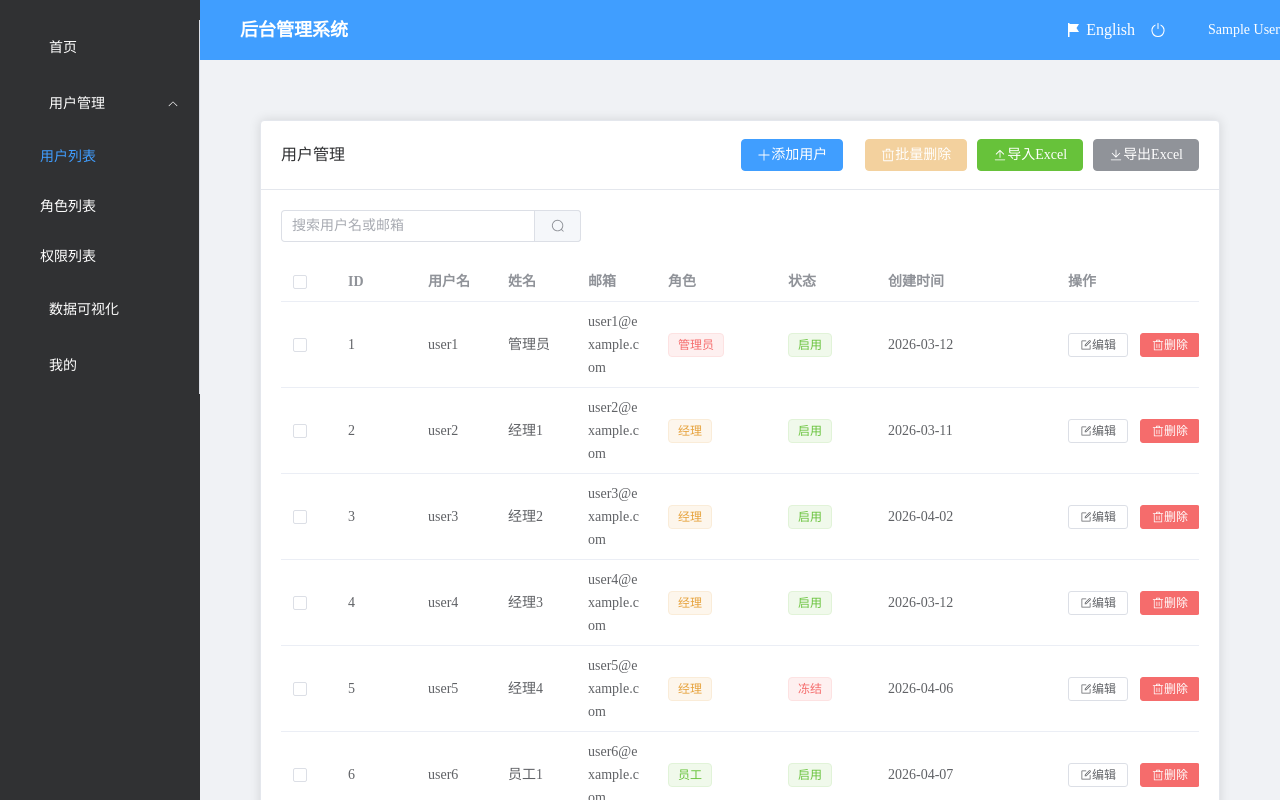
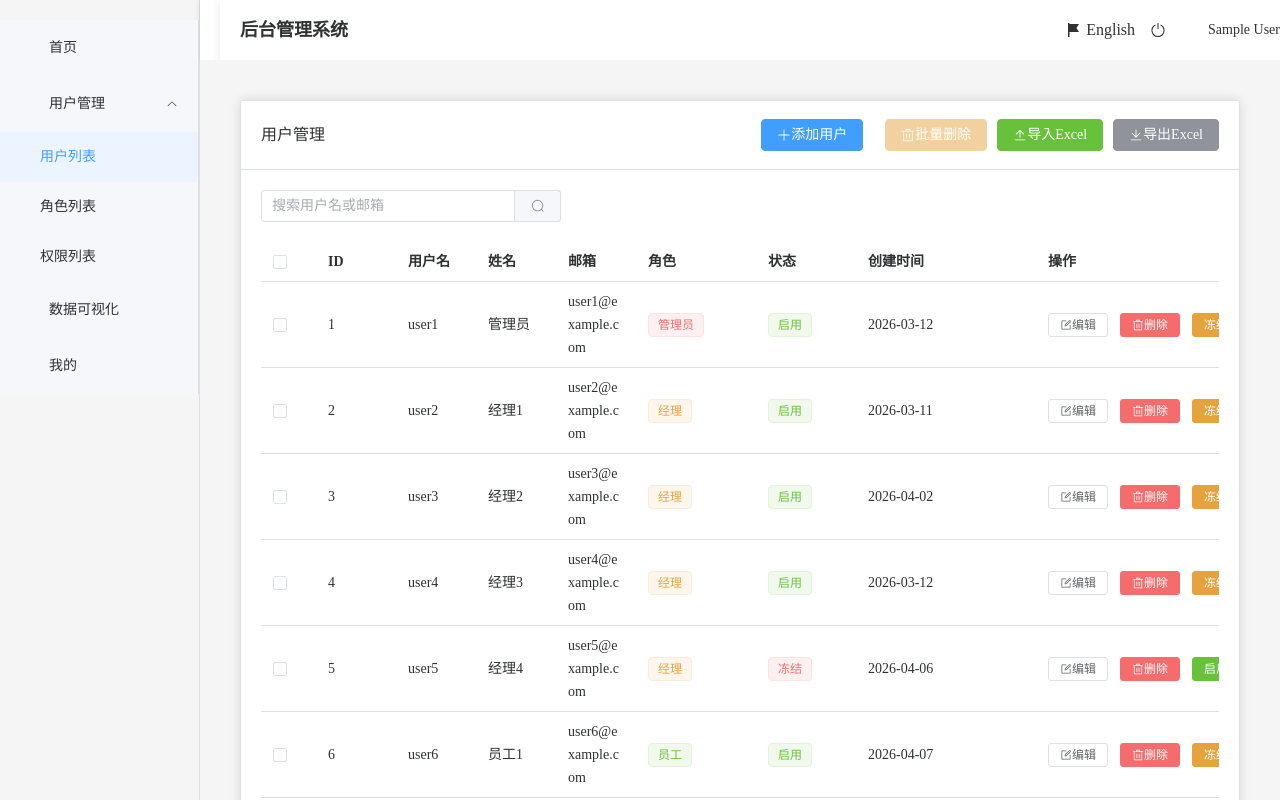
Before and after one commit to yhy-cool/two, a Vue app: page /users/list in a window 1280 px wide. Built offline with nearby package versions, Linux system fonts and the light colour scheme; sample sign-in values are in the browser's storage.

Commit message:
feat:修改了皮肤切换和国际化的Bug

```diff
--- a/src/App.vue
+++ b/src/App.vue
@@ -6,8 +6,9 @@ import { useI18n } from 'vue-i18n'
 const globalStore = useGlobalStore()
 const { locale } = useI18n()
 
-// 初始化主题
+// 初始化语言和主题
 onMounted(() => {
+  globalStore.initLanguage()
   globalStore.initTheme()
   // 同步Pinia中的语言到i18n
   locale.value = globalStore.language
@@ -36,6 +37,11 @@ watch(() => globalStore.theme, (newTheme) => {
   --text-color: #303133;
   --card-bg: #ffffff;
   --border-color: #dcdfe6;
+  --primary-color: #409EFF;
+  --hover-color: #ecf5ff;
+  --active-color: #ecf5ff;
+  --navbar-bg: #ffffff;
+  --navbar-text: #303133;
 }
 
 [data-theme="dark"] {
@@ -43,6 +49,11 @@ watch(() => globalStore.theme, (newTheme) => {
   --text-color: #e4e7ed;
   --card-bg: #2c2c2c;
   --border-color: #4e4e4e;
+  --primary-color: #409EFF;
+  --hover-color: #2c3036;
+  --active-color: #2c3036;
+  --navbar-bg: #1a1a1a;
+  --navbar-text: #e4e7ed;
 }
 
 body {
--- a/src/i18n/locales/en-US.js
+++ b/src/i18n/locales/en-US.js
@@ -14,6 +14,7 @@ export default {
     userManagement: 'User Management',
     addUser: 'Add User',
     batchDelete: 'Batch Delete',
+    importExcel: 'Import Excel',
     exportExcel: 'Export Excel',
     searchPlaceholder: 'Search username or email',
     id: 'ID',
@@ -21,6 +22,9 @@ export default {
     name: 'Name',
     email: 'Email',
     role: 'Role',
+    roleAdmin: 'Admin',
+    roleManager: 'Manager',
+    roleEmployee: 'Employee',
     status: 'Status',
     createdAt: 'Created At',
     actions: 'Actions',
@@ -106,5 +110,19 @@ export default {
     language: 'Language',
     chinese: '中文',
     english: 'English'
+  },
+  sidebar: {
+    home: 'Home',
+    userManagement: 'User Management',
+    userList: 'User List',
+    roleList: 'Role List',
+    permissionList: 'Permission List',
+    dashboard: 'Data Visualization',
+    profile: 'Profile'
+  },
+  navbar: {
+    title: 'Backend Management System',
+    profile: 'Profile',
+    logout: 'Logout'
   }
 }
--- a/src/i18n/locales/zh-CN.js
+++ b/src/i18n/locales/zh-CN.js
@@ -21,6 +21,9 @@ export default {
     name: '姓名',
     email: '邮箱',
     role: '角色',
+    roleAdmin: '管理员',
+    roleManager: '经理',
+    roleEmployee: '员工',
     status: '状态',
     createdAt: '创建时间',
     actions: '操作',
@@ -112,5 +115,19 @@ export default {
     language: '语言',
     chinese: '中文',
     english: 'English'
+  },
+  sidebar: {
+    home: '首页',
+    userManagement: '用户管理',
+    userList: '用户列表',
+    roleList: '角色列表',
+    permissionList: '权限列表',
+    dashboard: '数据可视化',
+    profile: '我的'
+  },
+  navbar: {
+    title: '后台管理系统',
+    profile: '个人中心',
+    logout: '退出登录'
   }
 }
--- a/src/layout/components/AppMain.vue
+++ b/src/layout/components/AppMain.vue
@@ -11,5 +11,8 @@
 <style scoped>
 .app-main {
   padding: 20px;
+  background-color: var(--bg-color) !important;
+  min-height: calc(100vh - 60px);
+  color: var(--text-color) !important;
 }
 </style>
--- a/src/layout/components/Navbar.vue
+++ b/src/layout/components/Navbar.vue
@@ -1,7 +1,7 @@
 <template>
   <div class="navbar">
     <div class="navbar-left">
-      <span class="logo">后台管理系统</span>
+      <span class="logo">{{ t('navbar.title') }}</span>
     </div>
     <div class="navbar-right">
       <div class="controls">
@@ -20,8 +20,8 @@
         </span>
         <template #dropdown>
           <el-dropdown-menu>
-            <el-dropdown-item @click="navigateToProfile">个人中心</el-dropdown-item>
-            <el-dropdown-item @click="handleLogout">退出登录</el-dropdown-item>
+            <el-dropdown-item @click="navigateToProfile">{{ t('navbar.profile') }}</el-dropdown-item>
+            <el-dropdown-item @click="handleLogout">{{ t('navbar.logout') }}</el-dropdown-item>
           </el-dropdown-menu>
         </template>
       </el-dropdown>
@@ -85,11 +85,15 @@ onMounted(() => {
   justify-content: space-between;
   align-items: center;
   padding: 0 20px;
+  background-color: var(--navbar-bg);
+  color: var(--navbar-text);
+  box-shadow: 0 2px 8px rgba(0, 0, 0, 0.1);
 }
 
 .logo {
   font-size: 18px;
   font-weight: bold;
+  color: var(--navbar-text);
 }
 
 .navbar-right {
@@ -109,12 +113,12 @@ onMounted(() => {
   display: flex;
   align-items: center;
   gap: 5px;
-  color: white;
+  color: var(--navbar-text);
   transition: color 0.3s ease;
 }
 
 .language-switch:hover, .theme-switch:hover {
-  color: #e6f7ff;
+  color: var(--primary-color);
 }
 
 .user {
@@ -122,6 +126,21 @@ onMounted(() => {
   display: flex;
   align-items: center;
   gap: 8px;
-  color: white;
+  color: var(--navbar-text);
+}
+
+/* 下拉菜单样式 */
+:deep(.el-dropdown-menu) {
+  background-color: var(--card-bg);
+  border: 1px solid var(--border-color);
+  box-shadow: 0 2px 12px 0 rgba(0, 0, 0, 0.1);
+}
+
+:deep(.el-dropdown-item) {
+  color: var(--text-color);
+}
+
+:deep(.el-dropdown-item:hover) {
+  background-color: var(--hover-color);
 }
 </style>
--- a/src/layout/components/Sidebar/index.vue
+++ b/src/layout/components/Sidebar/index.vue
@@ -3,37 +3,37 @@
     <el-menu
       :default-active="activeIndex"
       class="el-menu-vertical-demo"
-      background-color="#303133"
-      text-color="#fff"
-      active-text-color="#409EFF"
+      :background-color="menuBgColor"
+      :text-color="menuTextColor"
+      :active-text-color="menuActiveTextColor"
       router
     >
       <el-menu-item index="/">
         <el-icon><i class="el-icon-s-home"></i></el-icon>
-        <span>首页</span>
+        <span>{{ t('sidebar.home') }}</span>
       </el-menu-item>
       <el-sub-menu index="/users">
         <template #title>
           <el-icon><i class="el-icon-user"></i></el-icon>
-          <span>用户管理</span>
+          <span>{{ t('sidebar.userManagement') }}</span>
         </template>
         <el-menu-item index="/users/list">
-          <span>用户列表</span>
+          <span>{{ t('sidebar.userList') }}</span>
         </el-menu-item>
         <el-menu-item index="/users/roles">
-          <span>角色列表</span>
+          <span>{{ t('sidebar.roleList') }}</span>
         </el-menu-item>
         <el-menu-item index="/users/permissions">
-          <span>权限列表</span>
+          <span>{{ t('sidebar.permissionList') }}</span>
         </el-menu-item>
       </el-sub-menu>
       <el-menu-item index="/dashboard">
         <el-icon><i class="el-icon-data-analysis"></i></el-icon>
-        <span>数据可视化</span>
+        <span>{{ t('sidebar.dashboard') }}</span>
       </el-menu-item>
       <el-menu-item index="/profile">
         <el-icon><i class="el-icon-user"></i></el-icon>
-        <span>我的</span>
+        <span>{{ t('sidebar.profile') }}</span>
       </el-menu-item>
     </el-menu>
   </div>
@@ -42,9 +42,27 @@
 <script setup>
 import { ref, computed } from 'vue'
 import { useRoute } from 'vue-router'
+import { useI18n } from 'vue-i18n'
+import { useGlobalStore } from '@/store'
 
 const route = useRoute()
+const { t } = useI18n()
+const store = useGlobalStore()
+
 const activeIndex = computed(() => route.path)
+
+// 菜单颜色
+const menuBgColor = computed(() => {
+  return store.theme === 'light' ? '#f5f7fa' : '#1f2329'
+})
+
+const menuTextColor = computed(() => {
+  return store.theme === 'light' ? '#303133' : '#e5e6eb'
+})
+
+const menuActiveTextColor = computed(() => {
+  return store.theme === 'light' ? '#409EFF' : '#409EFF'
+})
 </script>
 
 <style scoped>
@@ -57,4 +75,18 @@ const activeIndex = computed(() => route.path)
 .el-menu-vertical-demo {
   width: 100%;
 }
+
+/* 主题相关样式 */
+:deep(.el-menu) {
+  border-right: 1px solid var(--border-color);
+}
+
+:deep(.el-sub-menu__title:hover),
+:deep(.el-menu-item:hover) {
+  background-color: var(--hover-color) !important;
+}
+
+:deep(.el-menu-item.is-active) {
+  background-color: var(--active-color) !important;
+}
 </style>
--- a/src/layout/index.vue
+++ b/src/layout/index.vue
@@ -1,14 +1,14 @@
 <template>
   <div class="common-layout">
     <el-container style="height: 100vh;">
-      <el-aside width="200px" style="background-color: #303133; color: white;">
+      <el-aside width="200px" class="layout-aside">
         <Sidebar />
       </el-aside>
       <el-container>
-        <el-header height="60px" style="background-color: #409EFF; color: white;">
+        <el-header height="60px" class="layout-header">
           <Navbar />
         </el-header>
-        <el-main style="background-color: #f0f2f5;">
+        <el-main class="layout-main">
           <AppMain />
         </el-main>
       </el-container>
@@ -27,4 +27,22 @@ import Sidebar from './components/Sidebar/index.vue'
   width: 100%;
   height: 100vh;
 }
+
+.layout-aside {
+  background-color: var(--bg-color) !important;
+  color: var(--text-color) !important;
+  border-right: 1px solid var(--border-color);
+}
+
+.layout-header {
+  background-color: var(--navbar-bg) !important;
+  color: var(--navbar-text) !important;
+  box-shadow: 0 2px 8px rgba(0, 0, 0, 0.1);
+}
+
+.layout-main {
+  background-color: var(--bg-color) !important;
+  color: var(--text-color) !important;
+  padding: 0;
+}
 </style>
--- a/src/store/index.js
+++ b/src/store/index.js
@@ -1,4 +1,5 @@
 import { defineStore } from 'pinia'
+import { updateLanguage } from '../i18n'
 
 export const useGlobalStore = defineStore('global', {
   state: () => ({
@@ -12,6 +13,8 @@ export const useGlobalStore = defineStore('global', {
     switchLanguage() {
       this.language = this.language === 'zh-CN' ? 'en-US' : 'zh-CN'
       localStorage.setItem('language', this.language)
+      // 更新i18n语言
+      updateLanguage(this.language)
     },
     // 切换主题
     switchTheme() {
@@ -23,6 +26,10 @@ export const useGlobalStore = defineStore('global', {
     // 初始化主题
     initTheme() {
       document.documentElement.setAttribute('data-theme', this.theme)
+    },
+    // 初始化语言
+    initLanguage() {
+      updateLanguage(this.language)
     }
   }
 })
--- a/src/views/users/UserList.vue
+++ b/src/views/users/UserList.vue
@@ -134,9 +134,9 @@
         </el-form-item>
         <el-form-item :label="t('user.role')" prop="role" v-if="canAssignRole">
           <el-select v-model="userForm.role" :placeholder="t('user.selectRole')">
-            <el-option label="管理员" value="admin" />
-            <el-option label="经理" value="manager" />
-            <el-option label="员工" value="employee" />
+            <el-option :label="t('user.roleAdmin')" value="admin" />
+            <el-option :label="t('user.roleManager')" value="manager" />
+            <el-option :label="t('user.roleEmployee')" value="employee" />
           </el-select>
         </el-form-item>
         <el-form-item :label="t('user.password')" prop="password" v-if="!isEdit">
@@ -298,9 +298,9 @@ const paginatedUsers = computed(() => {
 // 获取角色名称
 const getRoleName = (role) => {
   const roleMap = {
-    admin: '管理员',
-    manager: '经理',
-    employee: '员工'
+    admin: t('user.roleAdmin'),
+    manager: t('user.roleManager'),
+    employee: t('user.roleEmployee')
   }
   return roleMap[role] || role
 }
@@ -482,12 +482,12 @@ const handleExportExcel = () => {
   try {
     const headers = [
       { key: 'id', title: 'ID' },
-      { key: 'username', title: '用户名' },
-      { key: 'name', title: '姓名' },
-      { key: 'email', title: '邮箱' },
-      { key: 'role', title: '角色' },
-      { key: 'status', title: '状态' },
-      { key: 'createdAt', title: '创建时间' }
+      { key: 'username', title: t('user.username') },
+      { key: 'name', title: t('user.name') },
+      { key: 'email', title: t('user.email') },
+      { key: 'role', title: t('user.role') },
+      { key: 'status', title: t('user.status') },
+      { key: 'createdAt', title: t('user.createdAt') }
     ]
 
     // 转换角色和状态为中文
@@ -508,6 +508,8 @@ const handleExportExcel = () => {
 <style scoped>
 .user-list {
   padding: 20px;
+  background-color: var(--bg-color);
+  min-height: calc(100vh - 100px);
 }
 
 .card-header {
@@ -536,4 +538,61 @@ const handleExportExcel = () => {
   justify-content: flex-end;
   gap: 10px;
 }
+
+/* 确保卡片和表格响应主题切换 */
+:deep(.el-card) {
+  background-color: var(--card-bg) !important;
+  border-color: var(--border-color) !important;
+}
+
+:deep(.el-card__header) {
+  background-color: var(--card-bg) !important;
+  border-bottom: 1px solid var(--border-color) !important;
+}
+
+:deep(.el-table) {
+  background-color: var(--card-bg) !important;
+}
+
+:deep(.el-table th) {
+  background-color: var(--card-bg) !important;
+  color: var(--text-color) !important;
+  border-bottom: 1px solid var(--border-color) !important;
+}
+
+:deep(.el-table tr) {
+  background-color: var(--card-bg) !important;
+  color: var(--text-color) !important;
+}
+
+:deep(.el-table tr:hover) {
+  background-color: var(--hover-color) !important;
+}
+
+:deep(.el-table td) {
+  border-bottom: 1px solid var(--border-color) !important;
+  color: var(--text-color) !important;
+}
+
+/* 确保分页组件响应主题切换 */
+:deep(.el-pagination) {
+  color: var(--text-color) !important;
+}
+
+:deep(.el-pagination__button) {
+  background-color: var(--card-bg) !important;
+  border-color: var(--border-color) !important;
+  color: var(--text-color) !important;
+}
+
+:deep(.el-pagination__button:hover) {
+  color: var(--primary-color) !important;
+  border-color: var(--primary-color) !important;
+}
+
+:deep(.el-pagination__button--active) {
+  background-color: var(--primary-color) !important;
+  border-color: var(--primary-color) !important;
+  color: white !important;
+}
 </style>
```
Also changed, not shown: src/i18n/index.js (+5 -4 lines), 1 other file (tests, documents, lock files or other folders).
